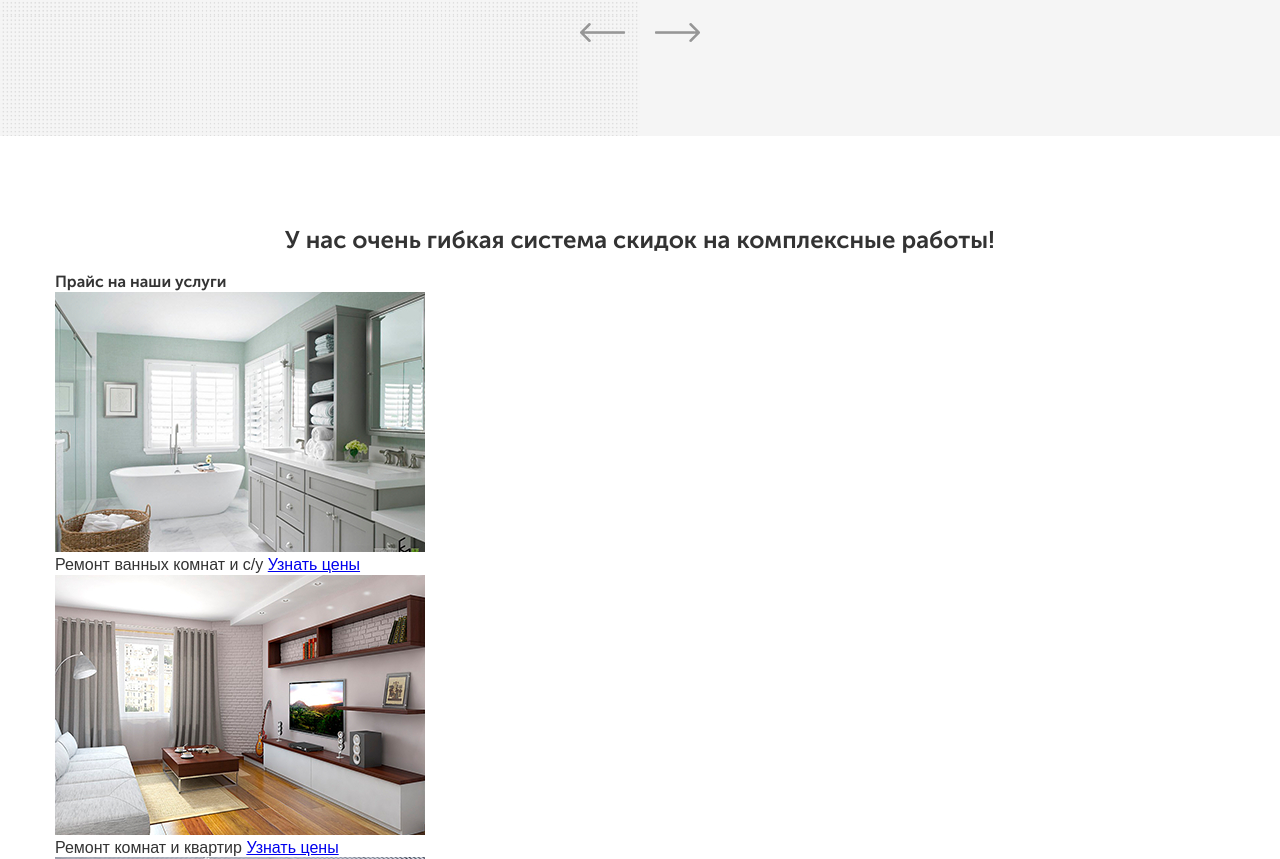
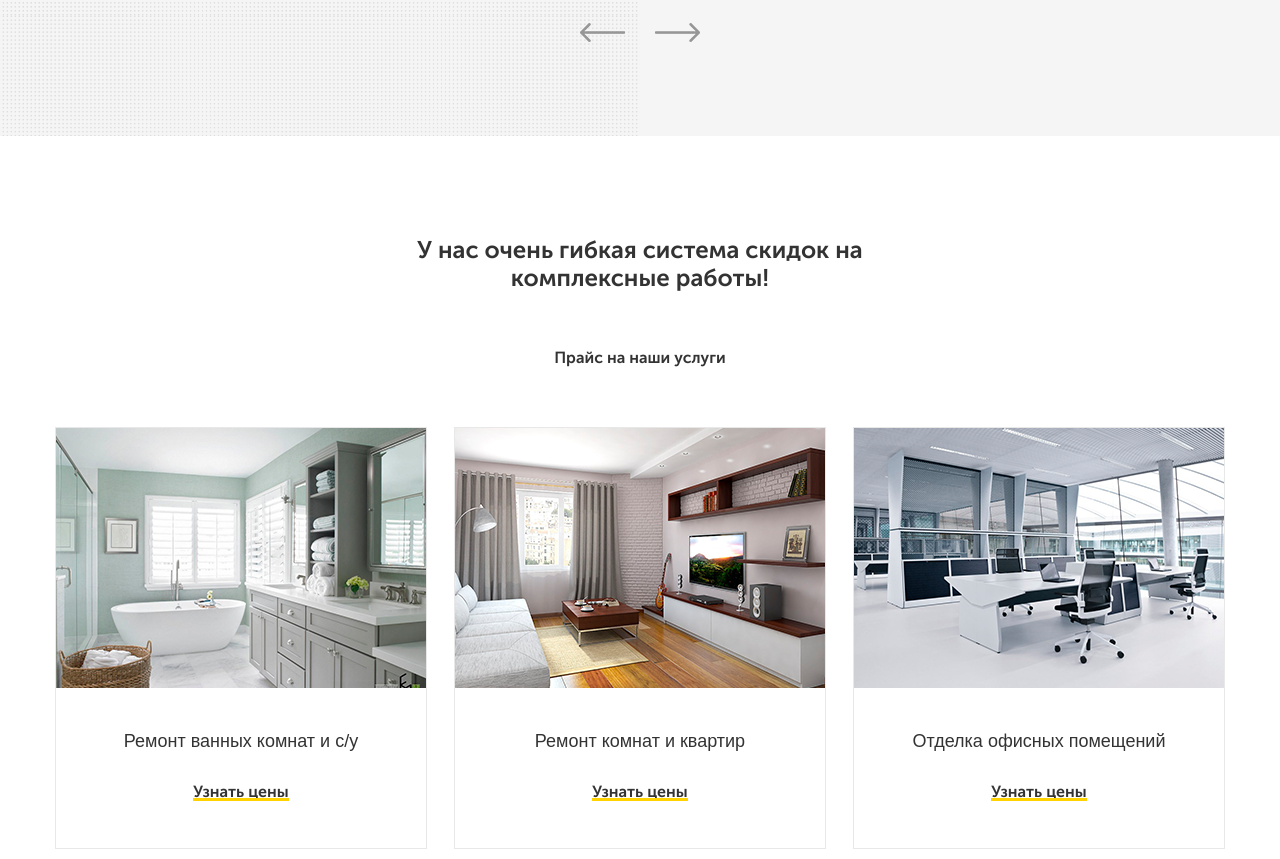
Before and after one commit to helpMeRise/lesson_20, a plain HTML site: page main/src/index.html in a window 1280 px wide. Shown: the part 1880-2739 px from the top of the page. Drawn offline with nearby package versions, Linux system fonts and the light colour scheme; files whose address does not match are found by name.

Commit message:
Добавил базовые стили для блока с ценами

```diff
--- /dev/null
+++ b/main/src/sass/blocks/_price.sass
@@ -0,0 +1,42 @@
+.price
+  padding-top: 100px
+  text-align: center
+  &-title
+    max-width: 520px
+    text-align: center
+    margin: auto
+    margin-bottom: 58px
+  &-subtitle
+    display: inline-block
+    margin-bottom: 59px
+  &__card
+    margin-bottom: 30px
+    border: 1px solid #e8e8e8;
+    padding-bottom: 47px
+    &s
+      display: flex
+      flex-wrap: wrap
+      justify-content: space-between
+  &__image
+    margin-bottom: 39px
+  &__title
+    display: block
+    margin-bottom: 31px
+    font-size: 18px;
+  &__info
+    display: inline-block
+    position: relative
+    margin: auto
+    text-decoration: none
+    color: $text-color
+    font-size: 16px;
+    +bold
+    &::after
+      position: absolute
+      bottom: 0
+      left: 0
+      content: ''
+      display: block
+      background-color: $main-color
+      width: 100%
+      height: 3px
--- a/main/src/sass/style.sass
+++ b/main/src/sass/style.sass
@@ -12,5 +12,7 @@
 @import "blocks/modal"
 //Стили для блока портфолио
 @import "blocks/portfolio"
+//Стили для блока с ценами
+@import "blocks/price"
 // Стили для кнопки прокрутки вверх
 @import "scroll"
```
Also changed, not shown: main/src/css/style.css, 1 other file.
